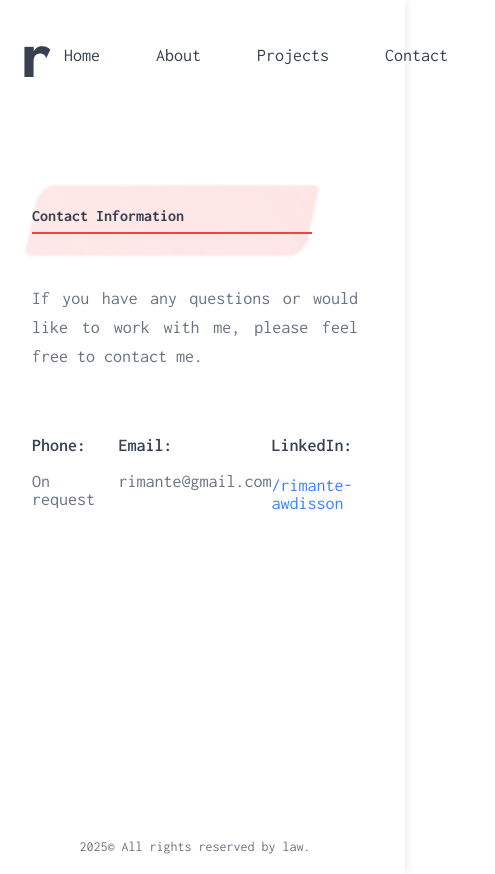
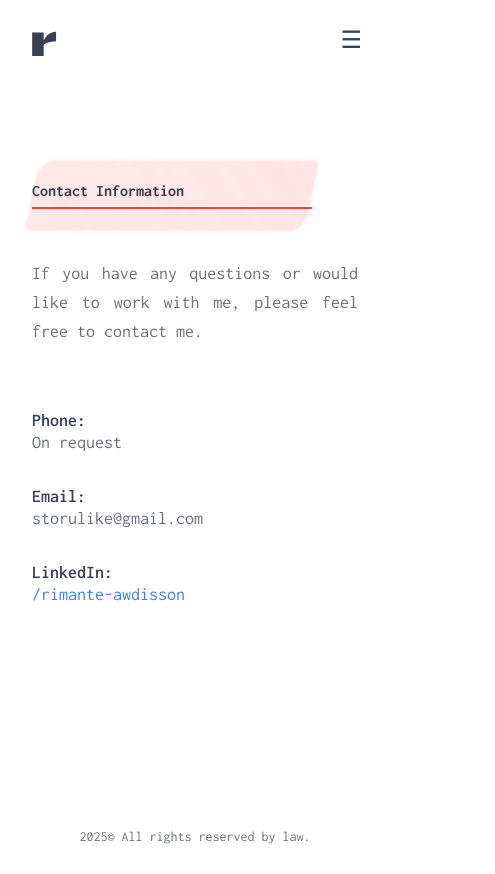
Before and after one commit to Rimante11/portfolio, a Next.js app: page /contact in a window 390 px wide. Shown: the whole page, 495 px wide, since content can reach past the window. Built offline with nearby package versions, Linux system fonts and the light colour scheme.

Commit message:
mobile view added

```diff
--- a/app/about/page.tsx
+++ b/app/about/page.tsx
@@ -1,9 +1,25 @@
+'use client';
+
 import A4Layout from "../../src/components/A4Layout";
 import Header from "../../src/components/Header";
 import Footer from "../../src/components/Footer";
 import Image from 'next/image';
+import { useState, useEffect } from 'react';
 
 export default function About() {
+  const [isMobile, setIsMobile] = useState(false);
+
+  useEffect(() => {
+    const checkIfMobile = () => {
+      setIsMobile(window.innerWidth <= 768);
+    };
+
+    checkIfMobile();
+    window.addEventListener('resize', checkIfMobile);
+
+    return () => window.removeEventListener('resize', checkIfMobile);
+  }, []);
+
   return (
     <div style={{
       minHeight: '100vh',
@@ -33,30 +49,47 @@ export default function About() {
             About Me
           </h1>
           <div style={{
-            display: 'flex',
+            display: isMobile ? 'block' : 'flex',
             alignItems: 'flex-start',
             gap: '2rem',
-            flexDirection: 'row'
+            flexDirection: isMobile ? 'column' : 'row',
+            flexWrap: 'nowrap',
+            ...(isMobile && { alignItems: 'flex-start', textAlign: 'left' })
           }}>
             <Image
               src="/me_img.jpeg"
               alt="Profile Picture"
-              width={200}
-              height={250}
+              width={isMobile ? 120 : 200}
+              height={isMobile ? 150 : 250}
               style={{
                 boxShadow: '0 10px 15px -3px rgba(0, 0, 0, 0.1)',
                 paddingTop: '8px',
-                flexShrink: 0
+                flexShrink: 0,
+                ...(isMobile && {
+                  float: 'left',
+                  marginRight: '1rem',
+                  marginBottom: '0.5rem',
+                  clear: 'left'
+                })
               }}
             />
             <p style={{
               fontFamily: 'Inconsolata, monospace',
-              fontSize: '1.125rem',
-              textAlign: 'justify',
+              fontSize: isMobile ? '0.9rem' : '1.125rem',
+              textAlign: isMobile ? 'left' : 'justify',
               color: "rgb(107, 114, 128)",
               lineHeight: '1.7',
-              flex: 1,
-              marginTop: '0px'
+              flex: isMobile ? 'none' : 1,
+              marginTop: '0px',
+              ...(isMobile && {
+                display: 'block',
+                marginTop: '0px',
+                marginRight: '0px',
+                marginBottom: '0px',
+                marginLeft: '0px',
+                padding: '0',
+                textAlign: 'justify'
+              })
             }}>
               Welcome to my portfolio! I am Rimante a frontend/fullstack developer passionate about creating beautiful and functional web experiences.
               <br /><br />
--- a/app/contact/page.tsx
+++ b/app/contact/page.tsx
@@ -1,8 +1,24 @@
+'use client';
+
 import A4Layout from "../../src/components/A4Layout";
 import Header from "../../src/components/Header";
 import Footer from "../../src/components/Footer";
+import { useState, useEffect } from 'react';
 
 export default function Contact() {
+  const [isMobile, setIsMobile] = useState(false);
+
+  useEffect(() => {
+    const checkIfMobile = () => {
+      setIsMobile(window.innerWidth <= 768);
+    };
+
+    checkIfMobile();
+    window.addEventListener('resize', checkIfMobile);
+
+    return () => window.removeEventListener('resize', checkIfMobile);
+  }, []);
+
   return (
     <div style={{
       minHeight: '100vh',
@@ -16,8 +32,8 @@ export default function Contact() {
         <Header />
         <div style={{
           marginTop: '6rem',
-          paddingLeft: '2rem',
-          paddingRight: '2rem'
+          paddingLeft: isMobile ? '2rem' : '2rem',
+          paddingRight: isMobile ? '2rem' : '2rem'
         }}>
           <div style={{
             position: 'relative',
@@ -60,14 +76,15 @@ export default function Contact() {
           </p>
 
           <div style={{
-            display: 'grid',
-            gridTemplateColumns: 'repeat(3, 1fr)',
-            //gap: '2rem'
+            display: isMobile ? 'flex' : 'grid',
+            flexDirection: isMobile ? 'column' : 'row',
+            gridTemplateColumns: isMobile ? 'none' : 'repeat(3, 1fr)',
+            gap: isMobile ? '0rem' : '1rem'
           }}>
             <div style={{
               display: 'flex',
               flexDirection: 'column',
-              //gap: '0.25rem'
+              gap: '0.25rem'
             }}>
               <p style={{
                 fontSize: '1.125rem',
@@ -81,7 +98,8 @@ export default function Contact() {
               <p style={{
                 fontSize: '1.125rem',
                 fontFamily: 'Inconsolata, monospace',
-                color: "rgb(107, 114, 128)"
+                color: "rgb(107, 114, 128)",
+                marginTop: isMobile ? '0px' : 'auto'
               }}>
                 On request
               </p>
@@ -90,7 +108,7 @@ export default function Contact() {
             <div style={{
               display: 'flex',
               flexDirection: 'column',
-              //gap: '0.25rem'
+              gap: '0.25rem'
             }}>
               <p style={{
                 fontSize: '1.125rem',
@@ -104,9 +122,10 @@ export default function Contact() {
               <p style={{
                 fontSize: '1.125rem',
                 fontFamily: 'Inconsolata, monospace',
-                color: "rgb(107, 114, 128)"
+                color: "rgb(107, 114, 128)",
+                marginTop: isMobile ? '0px' : 'auto'
               }}>
-                rimante@gmail.com
+                storulike@gmail.com
               </p>
             </div>
 
@@ -126,7 +145,8 @@ export default function Contact() {
               </p>
               <p style={{
                 fontSize: '1.125rem',
-                fontFamily: 'Inconsolata, monospace'
+                fontFamily: 'Inconsolata, monospace',
+                marginTop: isMobile ? '0px' : 'auto'
               }}>
                 <a
                   href="https://www.linkedin.com/in/rimante-awdisson-96b15540/"
--- a/src/components/A4Layout.tsx
+++ b/src/components/A4Layout.tsx
@@ -22,10 +22,18 @@ const A4Container = styled.div`
   }
 
   @media (max-width: 794px) {
-    width: 100%;
+    width: 100vw;
     min-height: 100vh;
     margin: 0;
     padding: 15px;
+    box-shadow: none;
+    max-width: 100vw;
+  }
+
+  @media (max-width: 480px) {
+    width: 100vw;
+    padding: 10px;
+    margin: 0;
   }
 `;
 
--- a/src/components/ContactForm.tsx
+++ b/src/components/ContactForm.tsx
@@ -78,15 +78,21 @@ const Form = styled.form`
 
 const Input = styled.input`
   padding: 0.75rem;
+  border: transparent;
+  border-top: none;
+  border-left: none;
+  border-right: none;
   border-bottom: 1px solid #e5e7eb;
   font-family: 'Syne', sans-serif;
   font-size: 1rem;
   background-color: white;
   color: #1f2937;
+  box-sizing: border-box;
+  outline: none;
 
   &:focus {
     outline: none;
-    border-color:#3b82f6;
+    border-bottom-color: #3b82f6;
   }
 `;
 
@@ -211,13 +217,19 @@ const ContactForm = () => {
         <Tooltip $hideTooltip={showForm}>Get in touch</Tooltip>
       </TooltipContainer>
       {!showForm && (
-        <div style={{ textAlign: 'center', fontSize: '10rem', fontWeight: 'bold', marginTop: '1rem' }}>
+        <div style={{
+          textAlign: 'center',
+          fontWeight: 'bold',
+          marginTop: '1rem',
+          fontSize: 'clamp(3rem, 15vw, 10rem)'
+        }}>
           <p style={{
             color: '#f4f4f4',
-            fontSize: '10rem',
+            fontSize: 'clamp(3rem, 18vw, 10rem)',
             fontFamily: 'Syne, sans-serif',
             fontWeight: '800',
-            margin: '10px 0',
+            margin: '20px 0',
+            lineHeight: '1.2',
             textShadow: `
               1px 1px 2px #ffffff,
               -1px -1px 2px #cbd5e1,
@@ -229,10 +241,11 @@ const ContactForm = () => {
           </p>
           <p style={{
             color: '#f4f4f4',
-            fontSize: '10rem',
+            fontSize: 'clamp(3rem, 18vw, 10rem)',
             fontFamily: 'Syne, sans-serif',
             fontWeight: '800',
-            margin: '10px 0',
+            margin: '20px 0',
+            lineHeight: '1.2',
             textShadow: `
               1px 1px 2px #ffffff,
               -1px -1px 2px #cbd5e1,
@@ -244,10 +257,11 @@ const ContactForm = () => {
           </p>
           <p style={{
             color: '#f4f4f4',
-            fontSize: '10rem',
+            fontSize: 'clamp(3rem, 18vw, 10rem)',
             fontFamily: 'Syne, sans-serif',
             fontWeight: '800',
-            margin: '10px 0',
+            margin: '20px 0',
+            lineHeight: '1.2',
             textShadow: `
               1px 1px 2px #ffffff,
               -1px -1px 2px #cbd5e1,
--- a/src/components/Header.tsx
+++ b/src/components/Header.tsx
@@ -1,26 +1,42 @@
 'use client';
 
-import React from 'react';
+import React, { useState, useEffect } from 'react';
 import Navigation from './Navigation';
 
 const Header = () => {
+  const [isMobile, setIsMobile] = useState(false);
+
+  useEffect(() => {
+    const checkIfMobile = () => {
+      setIsMobile(window.innerWidth <= 768);
+    };
+
+    checkIfMobile();
+    window.addEventListener('resize', checkIfMobile);
+
+    return () => window.removeEventListener('resize', checkIfMobile);
+  }, []);
+
   return (
     <div style={{
       display: 'flex',
       alignItems: 'center',
       justifyContent: 'space-between',
       width: '100%',
-      minHeight: '80px',
-      padding: '0 20px',
+      minHeight: isMobile ? '60px' : '80px',
+      padding: isMobile ? '0 10px' : '0 20px',
+      maxWidth: '100vw',
+      boxSizing: 'border-box'
     }}>
       <h1 style={{
-        fontFamily: 'Inconsolata, monospace',
-        fontSize: '4rem',
+        fontFamily: 'Syne, sans-serif',
+        fontSize: isMobile ? '3rem' : '5rem',
         fontWeight: '900',
         color: '#374151',
         margin: 0,
         cursor: 'default',
-        transition: 'all 0.3s ease'
+        transition: 'all 0.3s ease',
+        paddingLeft: isMobile ? '20px' : '10px'
       }}>
         r
       </h1>
--- a/src/components/Navigation.tsx
+++ b/src/components/Navigation.tsx
@@ -1,9 +1,132 @@
 'use client';
 
-import React from 'react';
+import React, { useState, useEffect } from 'react';
 import Link from 'next/link';
 
 const Navigation = () => {
+  const [isMenuOpen, setIsMenuOpen] = useState(false);
+  const [isMobile, setIsMobile] = useState(false);
+
+  useEffect(() => {
+    const checkIfMobile = () => {
+      setIsMobile(window.innerWidth <= 768);
+    };
+
+    checkIfMobile();
+    window.addEventListener('resize', checkIfMobile);
+
+    return () => window.removeEventListener('resize', checkIfMobile);
+  }, []);
+
+  const toggleMenu = () => {
+    setIsMenuOpen(!isMenuOpen);
+  };
+
+  const closeMenu = () => {
+    setIsMenuOpen(false);
+  };
+
+  const linkStyle = {
+    fontFamily: 'Inconsolata, monospace',
+    fontSize: '1.125rem',
+    color: '#374151',
+    textDecoration: 'none',
+    padding: '8px 12px',
+    borderRadius: '6px',
+    transition: 'color 0.3s ease, transform 0.3s ease, background-color 0.3s ease'
+  };
+
+  const mobileLinkStyle = {
+    ...linkStyle,
+    padding: '12px 16px',
+    transition: 'background-color 0.3s ease'
+  };
+
+  const handleMouseEnter = (e: React.MouseEvent<HTMLAnchorElement>) => {
+    e.currentTarget.style.backgroundColor = '#dbeafe';
+  };
+
+  const handleMouseLeave = (e: React.MouseEvent<HTMLAnchorElement>) => {
+    e.currentTarget.style.backgroundColor = 'transparent';
+  };
+
+  if (isMobile) {
+    return (
+      <>
+        <button
+          onClick={toggleMenu}
+          style={{
+            background: 'none',
+            border: 'none',
+            fontSize: '1.5rem',
+            cursor: 'pointer',
+            padding: '8px',
+            color: '#374151',
+            marginRight: '10px'
+          }}
+        >
+          {isMenuOpen ? '✕' : '☰'}
+        </button>
+        {isMenuOpen && (
+          <div style={{
+            position: 'fixed',
+            top: '80px',
+            left: 0,
+            right: 0,
+            // bottom: 0,
+            background: 'white',
+            boxShadow: '0 4px 6px rgba(0, 0, 0, 0.1)',
+            zIndex: 1000,
+            padding: '1rem',
+            display: 'flex',
+            flexDirection: 'column',
+            justifyContent: 'flex-end',
+            gap: '1rem',
+            maxHeight: 'calc(100vh - 80px)',
+            overflow: 'auto'
+          }}>
+            <Link
+              href="/"
+              onClick={closeMenu}
+              style={mobileLinkStyle}
+              onMouseEnter={handleMouseEnter}
+              onMouseLeave={handleMouseLeave}
+            >
+              Home
+            </Link>
+            <Link
+              href="/about"
+              onClick={closeMenu}
+              style={mobileLinkStyle}
+              onMouseEnter={handleMouseEnter}
+              onMouseLeave={handleMouseLeave}
+            >
+              About
+            </Link>
+            <Link
+              href="/projects"
+              onClick={closeMenu}
+              style={mobileLinkStyle}
+              onMouseEnter={handleMouseEnter}
+              onMouseLeave={handleMouseLeave}
+            >
+              Projects
+            </Link>
+            <Link
+              href="/contact"
+              onClick={closeMenu}
+              style={mobileLinkStyle}
+              onMouseEnter={handleMouseEnter}
+              onMouseLeave={handleMouseLeave}
+            >
+              Contact
+            </Link>
+          </div>
+        )}
+      </>
+    );
+  }
+
   return (
     <nav style={{
       display: 'flex',
@@ -13,82 +136,36 @@ const Navigation = () => {
     }}>
       <Link
         href="/"
-        style={{
-          fontFamily: 'Inconsolata, monospace',
-          fontSize: '1.125rem',
-          color: '#374151',
-          textDecoration: 'none',
-          padding: '8px 12px',
-          borderRadius: '6px',
-          transition: 'color 0.3s ease, transform 0.3s ease, background-color 0.3s ease'
-        }}
-        onMouseEnter={(e) => {
-          e.currentTarget.style.backgroundColor = '#dbeafe';
-        }}
-        onMouseLeave={(e) => {
-          e.currentTarget.style.backgroundColor = 'transparent';
-        }}
+        style={linkStyle}
+        onMouseEnter={handleMouseEnter}
+        onMouseLeave={handleMouseLeave}
       >
         Home
       </Link>
       <Link
         href="/about"
-        style={{
-          fontFamily: 'Inconsolata, monospace',
-          fontSize: '1.125rem',
-          color: '#374151',
-          textDecoration: 'none',
-          padding: '8px 12px',
-          borderRadius: '6px',
-          transition: 'color 0.3s ease, transform 0.3s ease, background-color 0.3s ease'
-        }}
-        onMouseEnter={(e) => {
-          e.currentTarget.style.backgroundColor = '#dbeafe';
-        }}
-        onMouseLeave={(e) => {
-          e.currentTarget.style.backgroundColor = 'transparent';
-        }}
+        style={linkStyle}
+        onMouseEnter={handleMouseEnter}
+        onMouseLeave={handleMouseLeave}
       >
         About
       </Link>
       <Link
-        href="/music_app"
-        style={{
-          fontFamily: 'Inconsolata, monospace',
-          fontSize: '1.125rem',
-          color: '#374151',
-          textDecoration: 'none',
-          padding: '8px 12px',
-          borderRadius: '6px',
-          transition: 'color 0.3s ease, transform 0.3s ease, background-color 0.3s ease'
-        }}
-        onMouseEnter={(e) => {
-          e.currentTarget.style.backgroundColor = '#dbeafe';
-        }}
-        onMouseLeave={(e) => {
-          e.currentTarget.style.backgroundColor = 'transparent';
-        }}
+        href="/projects"
+        style={linkStyle}
+        onMouseEnter={handleMouseEnter}
+        onMouseLeave={handleMouseLeave}
       >
         Projects
       </Link>
       <Link
         href="/contact"
         style={{
-          fontFamily: 'Inconsolata, monospace',
-          fontSize: '1.125rem',
-          color: '#374151',
-          textDecoration: 'none',
-          padding: '8px 12px',
-          borderRadius: '6px',
-          transition: 'color 0.3s ease, transform 0.3s ease, background-color 0.3s ease',
+          ...linkStyle,
           marginRight: '35px'
         }}
-        onMouseEnter={(e) => {
-          e.currentTarget.style.backgroundColor = '#dbeafe';
-        }}
-        onMouseLeave={(e) => {
-          e.currentTarget.style.backgroundColor = 'transparent';
-        }}
+        onMouseEnter={handleMouseEnter}
+        onMouseLeave={handleMouseLeave}
       >
         Contact
       </Link>
--- a/src/components/TypeWriter.tsx
+++ b/src/components/TypeWriter.tsx
@@ -6,7 +6,9 @@ import styled from 'styled-components';
 const TypeWriterContainer = styled.div<{ textLength: number }>`
   display: flex;
   justify-content: center;
+  align-items: center;
   width: 100%;
+  text-align: center;
 
   .typing-text {
     display: inline-block;
@@ -18,6 +20,7 @@ const TypeWriterContainer = styled.div<{ textLength: number }>`
     font-weight: 500;
     letter-spacing: 0.05em;
     text-align: center;
+    margin: 0 auto;
     animation:
       typing 3.5s steps(${props => props.textLength}, end) forwards,
       blink-caret .75s step-end 4.5;
@@ -31,6 +34,15 @@ const TypeWriterContainer = styled.div<{ textLength: number }>`
   @keyframes blink-caret {
     from, to { border-color: transparent }
     50% { border-color: currentColor }
+  }
+
+  @media (max-width: 768px) {
+    .typing-text {
+      font-size: 1rem;
+      text-align: center;
+      width: 100%;
+      max-width: 90vw;
+    }
   }
 `;
 
```
Also changed, not shown: app/projects/page.tsx (renamed from app/music_app/page.tsx).
